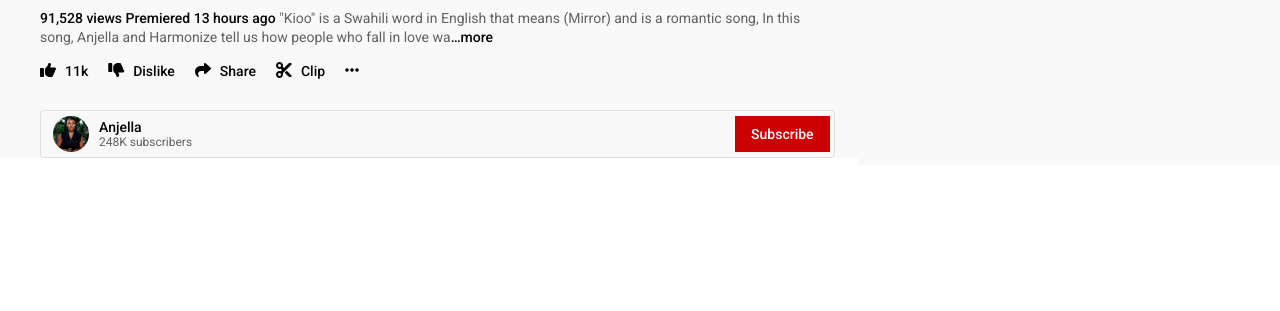
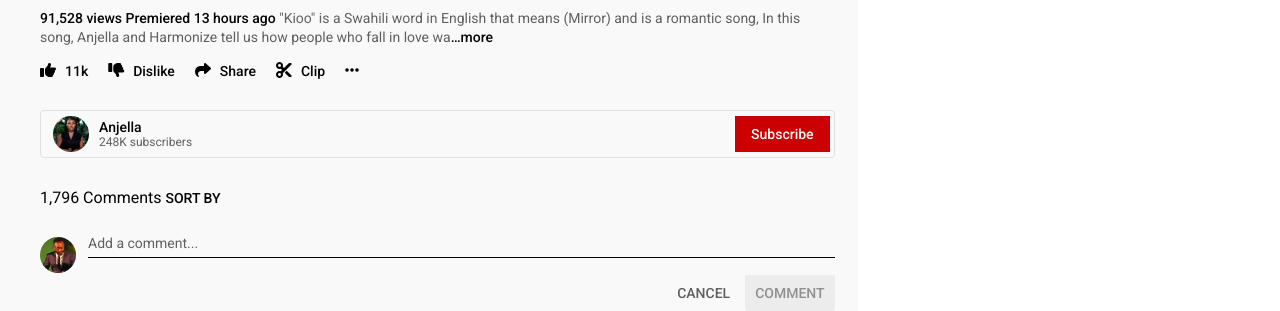
Before and after one commit to alphayowakarindi/YouTube-video-player-page, a plain HTML site: page index.html in a window 1280 px wide. Shown: the part 635-946 px from the top of the page. Before the commit the page ends 800 px from the top, so only its background shows below. Drawn offline with Linux system fonts and the light colour scheme.

Commit message:
Add add comment section

```diff
--- a/assets/css/style.css
+++ b/assets/css/style.css
@@ -224,64 +224,79 @@ img {
     cursor: pointer;
 }
 
+/* commentcount-sortby section */
+#main .commentscount-sortby {
+    margin-top: 30px;
+}
+
+#main .commentscount-sortby span:nth-of-type(1) {
+    font-size: 16px;
+    color: #030303;
+}
+
+#main .commentscount-sortby span:nth-of-type(2) {
+    color: #030303;
+    font-size: 14px;
+    font-weight: 500;
+}
+
+/* add comment section */
+#main .add-comment {
+    display: flex;
+    align-items:flex-start;
+    margin-top: 30px;
+}
 
 
+#main .add-comment img {
+    margin-right: 12px;
+}
 
+#main .add-comment div {
+    width: 100%;
+}
 
-
-
-
-
-
-
-
-
-
-
-
-
-
-
-
-
-
-
-
-
-
-
-
-
-
-
-
-
-
-
-
-
-
-
-
-
-
-
-
-
-
-
-
-
-
-
-
-#side-bar {
-    position: absolute;
-    right: 0;
-    bottom: 0;
-    height: calc(100% - 80px);
-    width: 33vw;
+#main .add-comment .input {
+    outline: none;
+    padding: 6px 0;
+    width: 100%;
+    margin-bottom: 10px;
+    border: none;
+    border-bottom: 1px solid #000000;
     background-color: #f9f9f9;
-
+    position: relative;
+    bottom: 7px;
 
 }
+
+#main .add-comment .input:focus {
+    border-bottom: 2px solid #000000;
+}
+
+#main .add-comment .input::placeholder {
+    color: #606060;
+    font-size: 14px;
+}
+
+#main .add-comment div div {
+    display: flex;
+    justify-content: end;
+    align-items: center;
+}
+
+#main .add-comment div div span {
+    margin-right: 15px;
+    color: #606060;
+    font-size: 14px;
+    font-weight: 500;
+}
+
+#main .add-comment div div input {
+    background-color: rgba(0, 0, 0, 0.05);
+    color: #909090;
+    padding: 10px;
+    border: none;
+    border-radius: 2px;
+    font-size: 14px;
+    font-weight: 500;
+}
--- a/index.html
+++ b/index.html
@@ -88,6 +88,22 @@
                 <input type="button" value="Subscribe">
             </div>
         </section>
+        <!-- commentscount-sortby section -->
+        <section class="commentscount-sortby">
+            <span>1,796 Comments</span>
+            <span>SORT BY</span>
+        </section>
+        <!-- add comment section -->
+        <section class="add-comment">
+            <img src="assets/images/alphayo.jpg" alt="">
+            <div>
+                <input class="input" type="text" name="" id="" placeholder="Add a comment...">
+                <div>
+                    <span>CANCEL</span>
+                    <input class="submit" type="button" value="COMMENT">
+                </div>
+            </div>
+        </section>
     </main>
     <!-- sidebar-->
     <aside id="side-bar"></aside>
```
